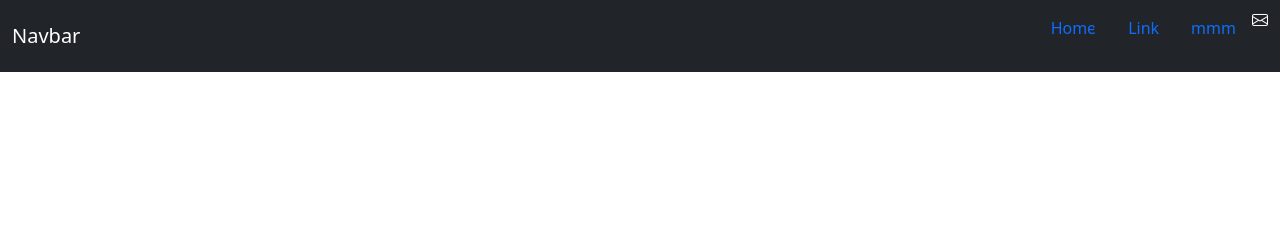
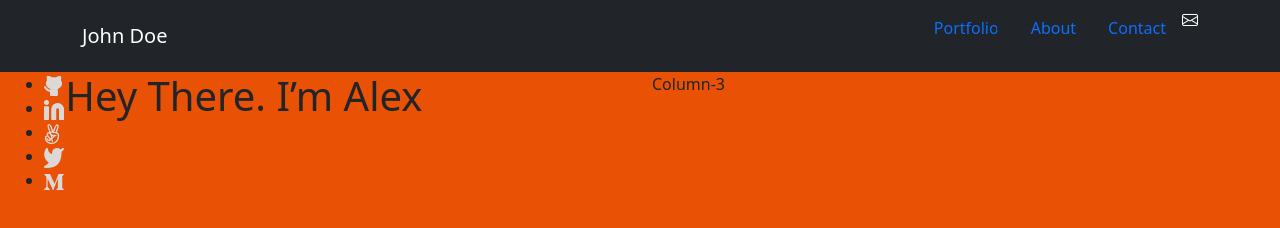
Before and after one commit to Abdelaziz-Mahdi/Try_Bootstrap, a website: page index.html in a window 1280 px wide. Drawn offline with nearby package versions, Linux system fonts and the light colour scheme; files that its build step writes are made by us from their sources.

Commit message:
Add Presentation page

```diff
--- a/index.html
+++ b/index.html
@@ -12,25 +12,72 @@
 <body>
 
     <nav class="navbar navbar-dark bg-dark">
-        <div class="container-fluid">
-            <a class="navbar-brand">Navbar</a>
+        <div class="container">
+            <a class="navbar-brand">John Doe</a>
             <ul class="d-flex">
                 <li class="nav-item">
-                  <a class="nav-link active" aria-current="page" href="#">Home</a>
+                  <a class="nav-link active" aria-current="page" href="#">Portfolio</a>
                 </li>
                 <li class="nav-item">
-                  <a class="nav-link" href="#">Link</a>
+                  <a class="nav-link" href="#">About</a>
                 </li>
                 <li class="nav-item">
-                  <a class="nav-link" href="#">mmm</a>
+                  <a class="nav-link" href="#">Contact</a>
                 </li>
                 <li class="nav-item">
                   <i class="bi bi-envelope clwh"></i>
                 </li>
-              </ul>
+            </ul>
+        </div>
+    </nav>
+    <section class="container-fluid presentation" >
+        <div class="row">
+            <div class="col">
+                <div class="row">
+                    <div class="col-1">
+                        <div class="social-group">
+                            <ul>
+                                <li class="social">
+                                    <a href="http://github.com/edahigure">
+                                        <img src="./images/git.png" alt="Git icon"> </a>
+                                </li>
+                                <li class="social">
+                                    <a href="https://linkedin.com/in/edahigure">
+                                        <img src="./images/linkedin.png" alt="linkedin icon">
+                                </li>
 
-          </div>
-      </nav>
+                                <li class="social">
+                                    <a href="#">
+                                        <img src="./images/angelist.png" alt="angelist icon"> </a>
+                                </li>
+
+                                <li class="social">
+                                    <a href="https://twitter.com/edahigure">
+                                        <img src="./images/twitter.png" alt="twitter icon"> </a>
+                                </li>
+
+                                <li class="social">
+                                    <a href="#">
+                                        <img src="./images/medium.png" alt="medium icon"> </a>
+                                </li>
+
+                            </ul>
+                        </div>
+
+                    </div>
+                    <div class="col-11">
+                        <h1> Hey There.
+                            I’m Alex </h1>
+                    </div>
+                </div>
+
+            </div>
+            <div class="col">
+              Column-3
+            </div>
+        </div>
+
+    </section>
 
     <script src="https://cdn.jsdelivr.net/npm/bootstrap@5.0.2/dist/js/bootstrap.bundle.min.js" integrity="sha384-MrcW6ZMFYlzcLA8Nl+NtUVF0sA7MsXsP1UyJoMp4YLEuNSfAP+JcXn/tWtIaxVXM" crossorigin="anonymous"></script>
 </body>
--- a/package.json
+++ b/package.json
@@ -1,5 +1,6 @@
 {
   "dependencies": {
+    "bootstrap": "^5.2.3",
     "bootstrap-icons": "^1.10.2"
   }
 }
--- /dev/null
+++ b/style.scss
@@ -0,0 +1,21 @@
+
+.header {
+  color: olive;
+}
+
+.clwh {
+  color: white;
+}
+
+:root {
+  --dark-color: #e95105;
+}
+
+.presentation {
+  height: 1000px;
+  background-color: var(--dark-color);
+}
+
+.social-group {
+  list-style: none;
+}
--- a/styles.css
+++ /dev/null
@@ -1,9 +0,0 @@
-.header {
-  color: olive;
-}
-
-.clwh {
-  color: white;
-}
-
---bs-white
```
Also changed, not shown: images/angelist-dark.png (added), images/angelist.png (added), images/git-dark.png (added), images/git.png (added), images/linkedin-dark.png (added), images/linkedin.png (added), images/medium-dark.png (added), images/medium.png (added), images/twitter-dark.png (added), images/twitter.png (added), style.css (added), 2 other files.
